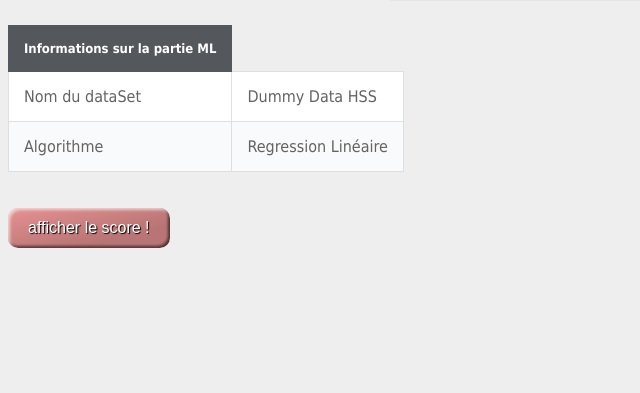
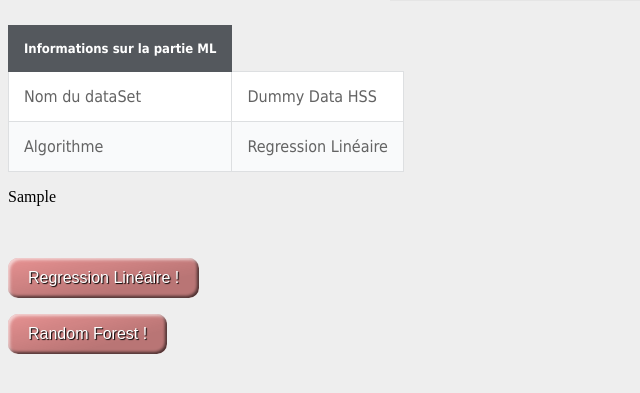
Before and after one commit to fraoucen/Projet_Data_Engineering, a Flask app: template templates/index.html in a window 1280 px wide. Shown: the part 187-580 px from the top of the page, without its empty margins (0-640 px from the left). Run offline with Flask 2, Linux system fonts and the light colour scheme; the template is opened without the code that fills it: most values are stand-ins (such as "Sample title", 1, 10 or a date in 2020).

Commit message:
add feature in index.html

```diff
--- a/templates/index.html
+++ b/templates/index.html
@@ -39,22 +39,28 @@
     </tbody>
   </table>
 
+  <p> {{testhtmlV}} </p>
+
   <br>
   <br>
 
 
 
-    <button id="MyButton" class="favorite styled" type="button"> afficher le score ! </button>
-
+    <button id="MyButton" class="favorite styled" type="button"> Regression Linéaire  ! </button>
     <p id="MyHeading"></p>
 
+    <button id="MyButton2" class="favorite styled" type="button"> Random Forest  ! </button>
+    <p id="MyHeading2"></p>
+
     <script>
-      //Select button by id
       const MyButton = document.getElementById('MyButton');
-      //Add on click listener for button
       MyButton.addEventListener('click', function() {
-          //Select (h1) heading by id, and then change it's value to (bananas)
-          document.getElementById('MyHeading').innerText = "Voici le résultat du modèle"
+          document.getElementById('MyHeading').innerText = "{{scoreRegressionHtml}}"
+      })
+
+      const MyButton2 = document.getElementById('MyButton2');
+      MyButton2.addEventListener('click', function() {
+          document.getElementById('MyHeading2').innerText = "{{scoreRandomHtml}}"
       })
   </script>
 
```
